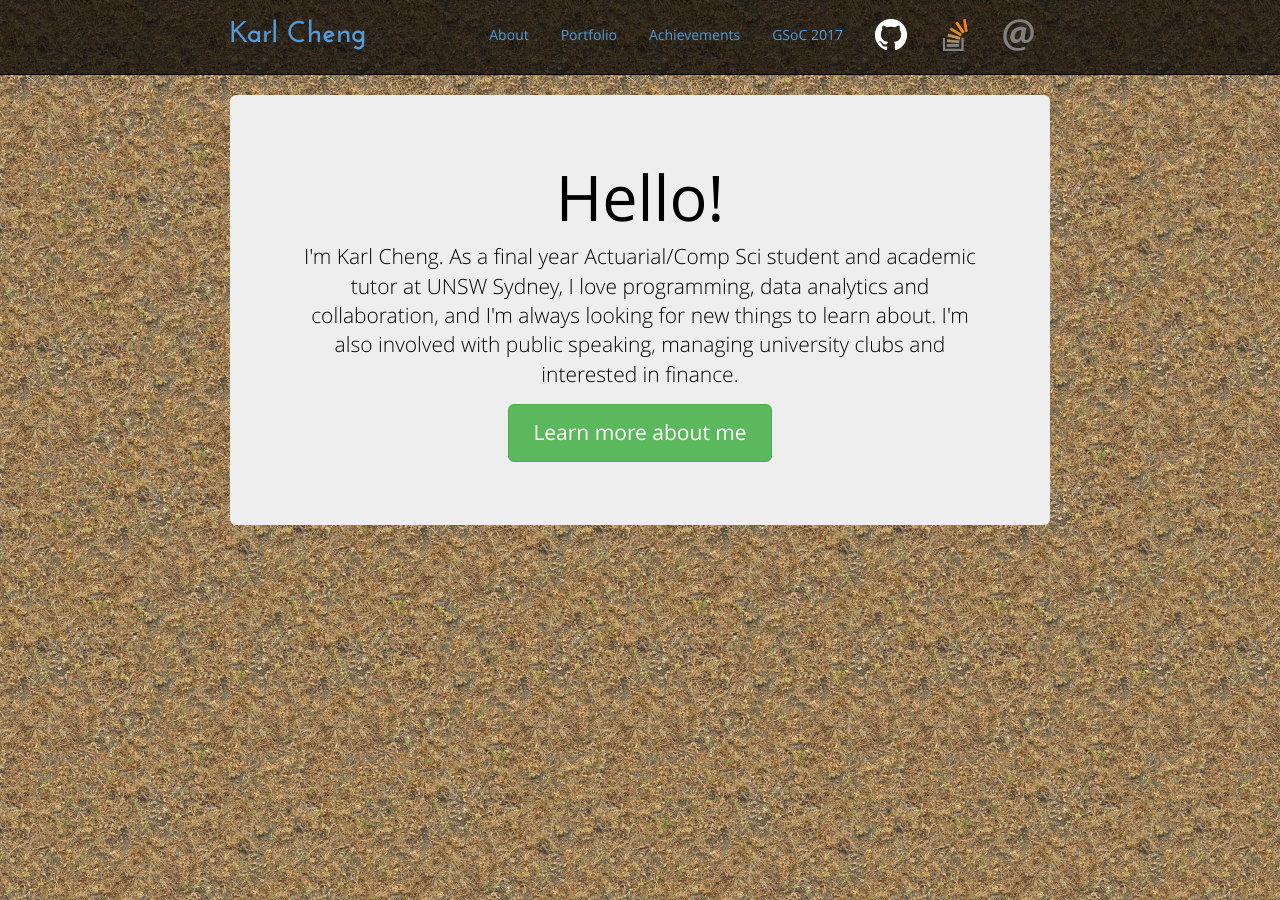
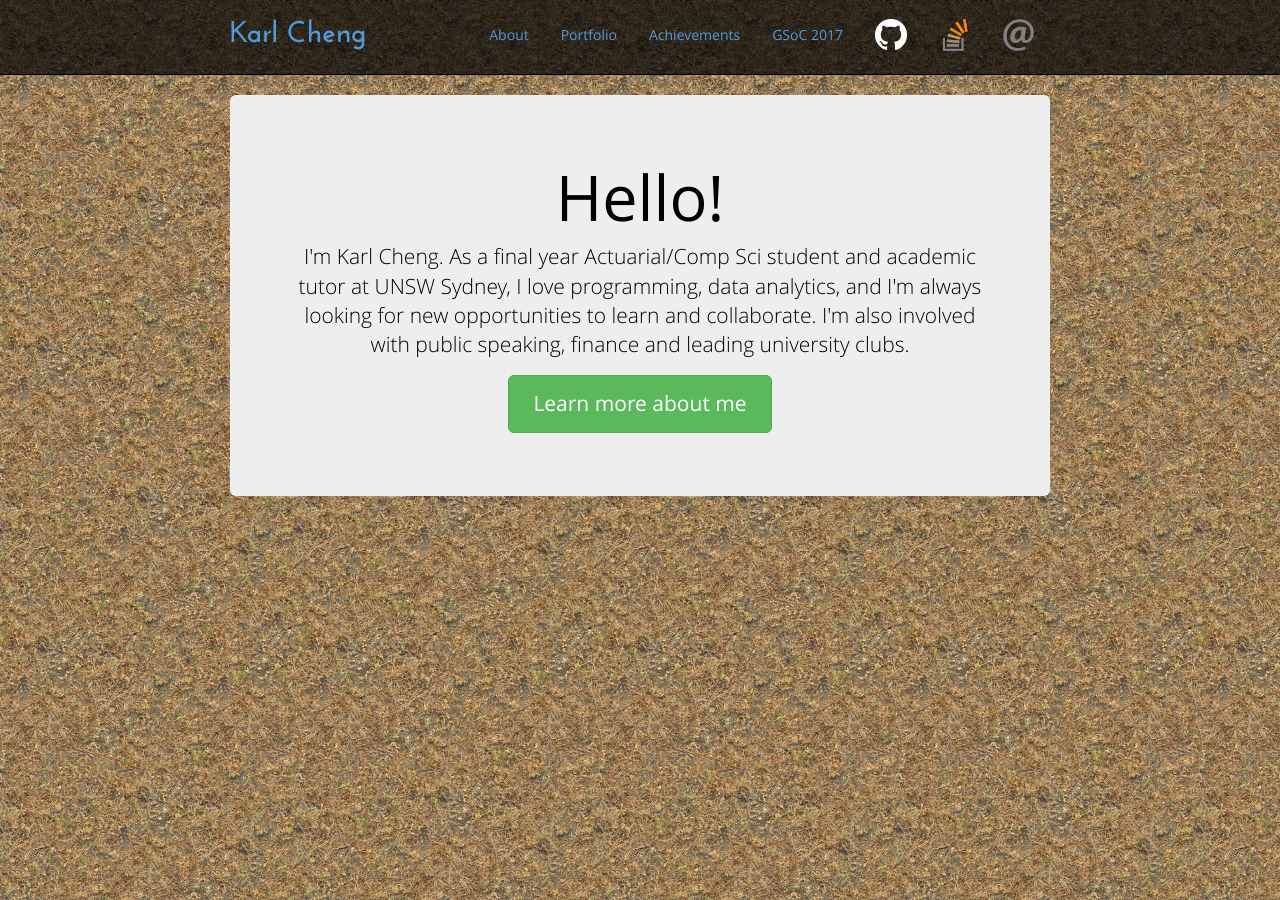
Before and after one commit to Qantas94Heavy/qantas94heavy.github.io, a Jekyll site: the page built from index.md, in a window 1280 px wide. Built offline with Jekyll 4.4.1, drawn with Linux system fonts in a browser that asks for light colours.

Commit message:
Update index.md

```diff
--- a/index.md
+++ b/index.md
@@ -6,9 +6,9 @@ redirect_from: /eportfolio/
 <div class="jumbotron">
   <h1>Hello!</h1>
   <p class="lead">
-    I'm Karl Cheng. As a final year Actuarial/Comp Sci student and academic tutor at UNSW Sydney, I love programming, data analytics and collaboration,
-    and I'm always looking for new things to learn about.
-    I'm also involved with public speaking, managing university clubs and interested in finance.
+    I'm Karl Cheng. As a final year Actuarial/Comp Sci student and academic tutor at UNSW Sydney, I love programming, data analytics,
+    and I'm always looking for new opportunities to learn and collaborate.
+    I'm also involved with public speaking, finance and leading university clubs.
   </p>
   <p><a class="btn btn-lg btn-success" href="{{ site.baseurl }}/about.html" role="button">Learn more about me</a></p>
 </div>
```
